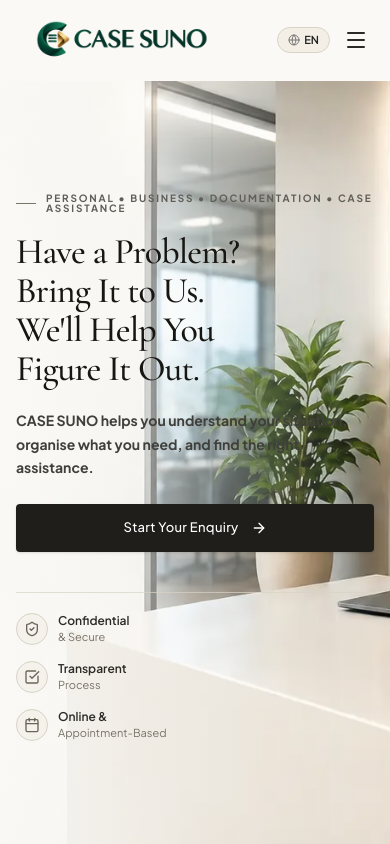
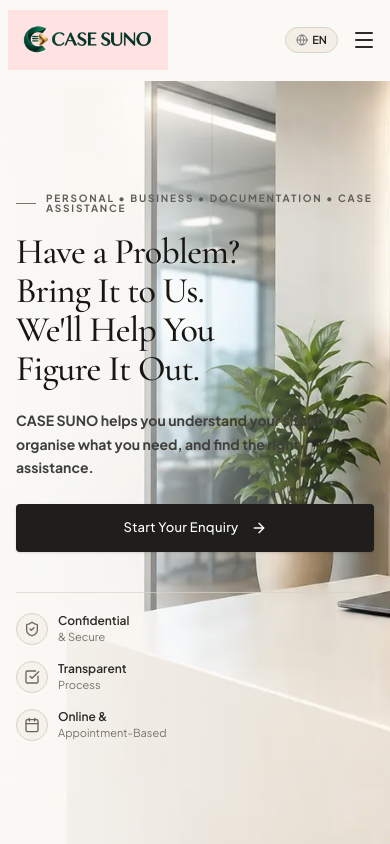
Before and after one commit to mistarikrishna72/CASESUNO, a Next.js app: page / in a window 390 px wide. Shown: the top 844 px of the page. Built offline with nearby package versions, Linux system fonts and the light colour scheme.

Commit message:
logo placement issue fixed

```diff
--- a/components/Header.tsx
+++ b/components/Header.tsx
@@ -60,7 +60,7 @@ const [showAuth, setShowAuth] = useState(false);
           : "bg-[#FAF9F6] border-b border-transparent"
       }`}
     >
-      <div className="max-w-[1400px] mx-auto px-4 sm:px-6 lg:px-12 h-20 flex items-center justify-between gap-3 sm:gap-4">
+      <div className="max-w-[1400px] mx-auto px-2 sm:px-6 lg:px-12 h-20 flex items-center justify-between gap-3 sm:gap-4">
         {/* Zone 1: Brand Wordmark */}
         <a
           href="#"
@@ -71,7 +71,7 @@ const [showAuth, setShowAuth] = useState(false);
           className="focus-visible:outline-hidden focus-visible:ring-2 focus-visible:ring-black/50 rounded-sm shrink-0"
           aria-label="CASE SUNO Home"
         >
-          <img src="/logo.png" alt="CASE SUNO Logo" className="h-20 w-auto" />
+          <img src="/logo.png" alt="CASE SUNO Logo" className="h-15 bg-red-100" />
         </a>
 
         {/* Zone 2: Desktop Navigation Links with Smooth Animated Underlines */}
```
